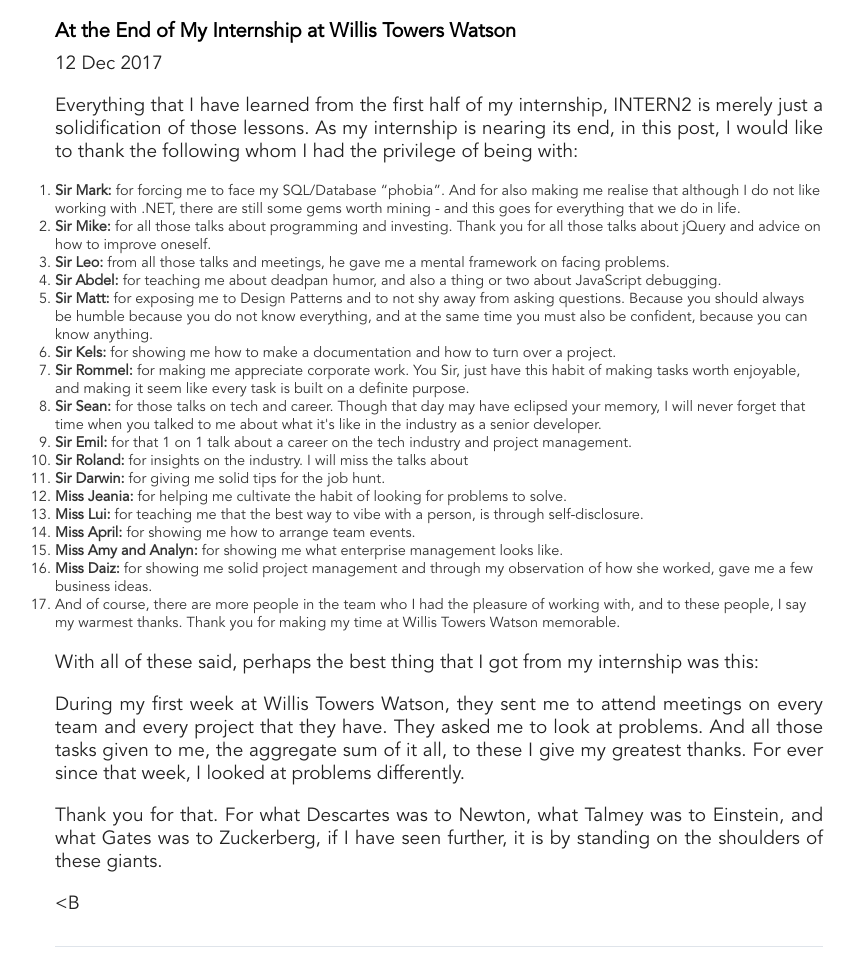
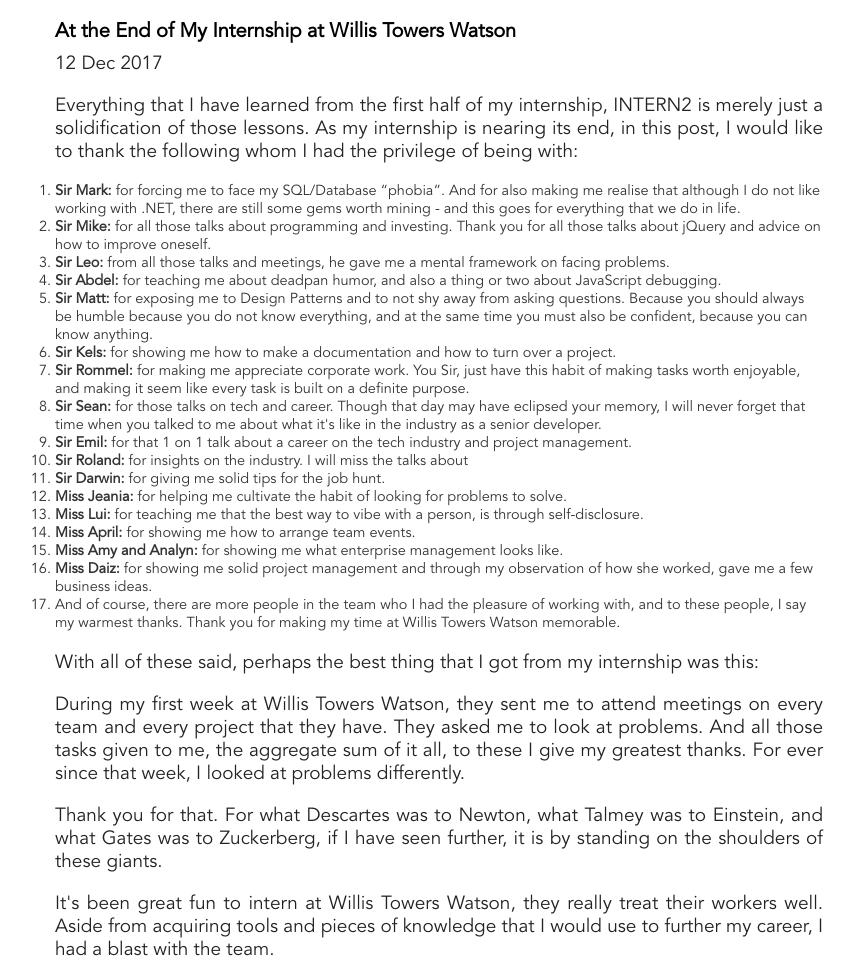
Before and after one commit to jpamata/jpamata.github.io, a Jekyll site: the page built from _posts/2017-12-12-my-internship-willis-towers-watson.md, in a window 1280 px wide. Shown: the part 456-1417 px from the top of the page, without its empty margins (201-1056 px from the left). Built offline with Jekyll 4.4.1, drawn with Linux system fonts in a browser that asks for light colours; comment, search, counter and statistics services are not loaded; grey boxes are pictures that could not be loaded.

Commit message:
Update 2017-12-12-my-internship-willis-towers-watson.md

```diff
--- a/_posts/2017-12-12-my-internship-willis-towers-watson.md
+++ b/_posts/2017-12-12-my-internship-willis-towers-watson.md
@@ -34,4 +34,9 @@
 
 <p align="justify">Thank you for that. For what Descartes was to Newton, what Talmey was to Einstein, and what Gates was to Zuckerberg, if I have seen further, it is by standing on the shoulders of these giants.</p>
 
-<B
+<p align="justify"></p>
+<p align="justify">It's been great fun to intern at Willis Towers Watson, they really treat their workers well. Aside from acquiring tools and pieces of knowledge that I would use to further my career, I had a blast with the team.</p>
+
+<center>
+<img src="https://i.imgur.com/zmS42il.jpg">
+  </center>
```
